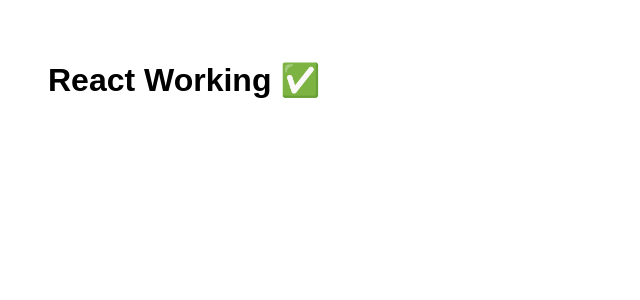
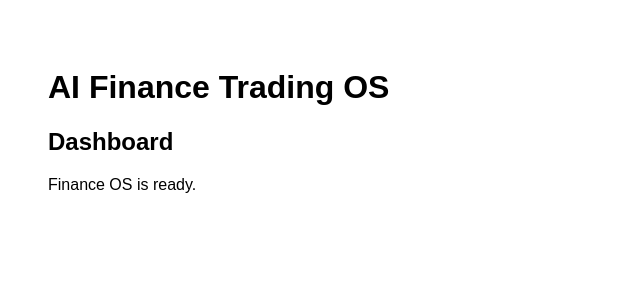
Before and after one commit to siinghniibandhan-wq/ai-finance-trading-os, a React (Vite) app in the folder frontend/: page / in a window 1280 px wide. Shown: the top 300 px of the page, without its empty margins (0-640 px from the left). Built offline with nearby package versions, Linux system fonts and the light colour scheme.

Commit message:
Update main.jsx

```diff
--- a/frontend/src/main.jsx
+++ b/frontend/src/main.jsx
@@ -1,8 +1,7 @@
 import React from "react";
 import ReactDOM from "react-dom/client";
+import App from "./App";
 
 ReactDOM.createRoot(document.getElementById("root")).render(
-  <h1 style={{ padding: "40px", fontFamily: "Arial" }}>
-    React Working ✅
-  </h1>
+  <App />
 );
```
